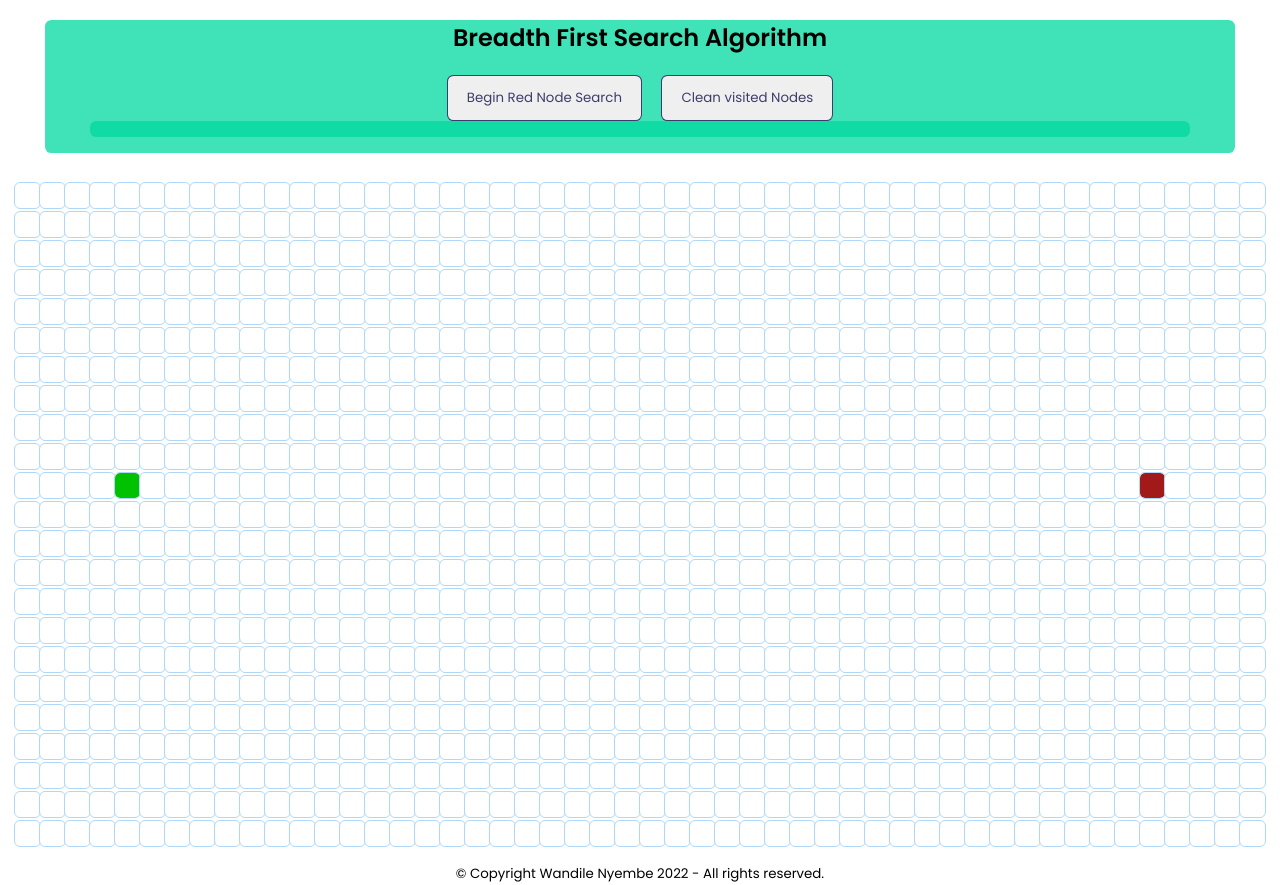
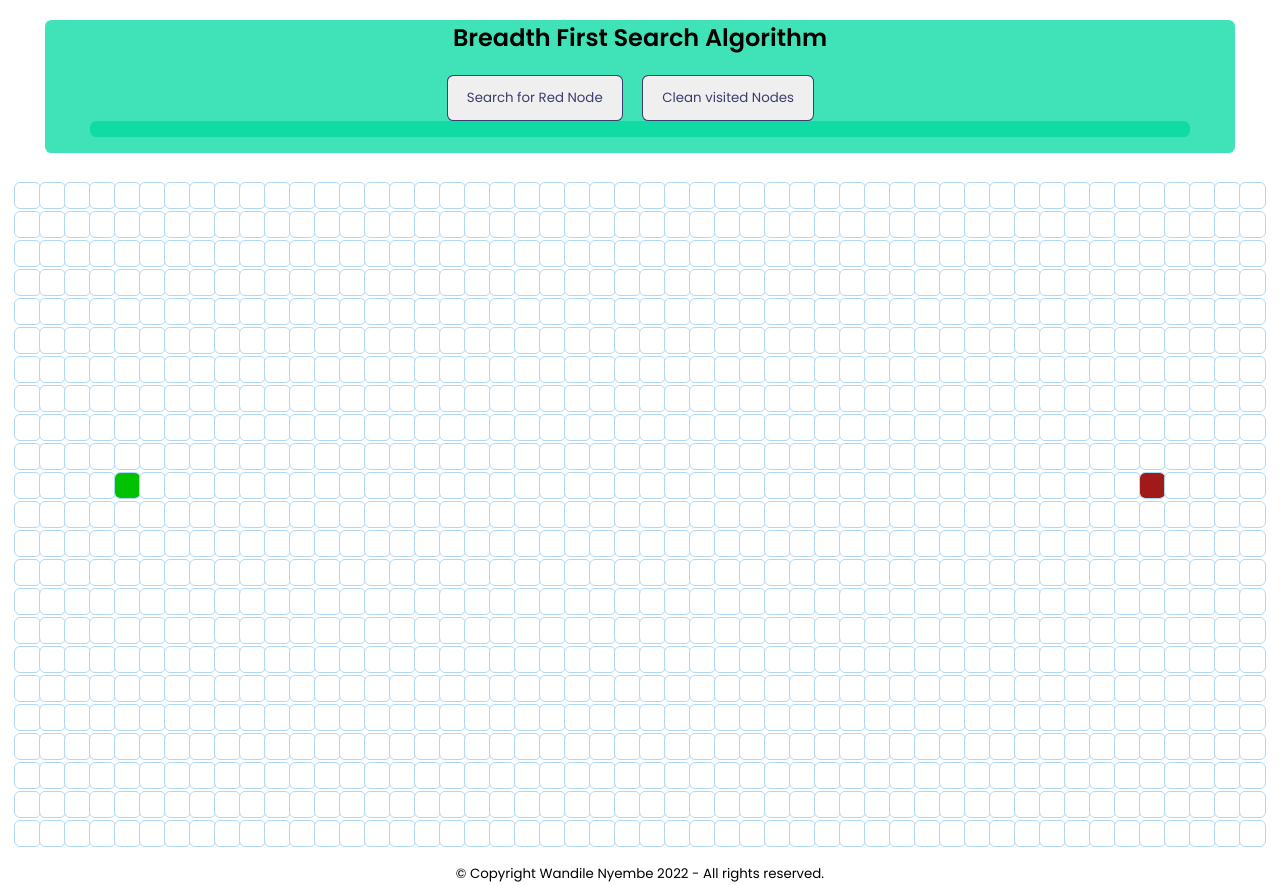
Before and after one commit to Waynium/Breadth-First-Search-Algorithm, a React (Create React App) app: page / in a window 1280 px wide. Built offline with nearby package versions, Linux system fonts and the light colour scheme.

Commit message:
Fixed Wall Issue

```diff
--- a/src/Algorithms/Dijkstra.js
+++ b/src/Algorithms/Dijkstra.js
@@ -3,13 +3,8 @@
  * in which they were visited. Also makes nodes point back to their
  * previous node. Therefore, this method is for all the nodes visited,
  * while we are searching for the finish node.
- *
  */
-
-const wallNodes = [];
-let x = 0;
-
-export function Dijkstra(grid, startNode, finishNode) {
+ export function Dijkstra(grid, startNode, finishNode) {
     /**
      * if we encounter a wall, we skip it
      * if (closestNode.isWall) continue
@@ -19,7 +14,6 @@ export function Dijkstra(grid, startNode, finishNode) {
      */
 
     const visitedNodesInOrder = [];
-
     if (!startNode || !finishNode || startNode === finishNode) {
         return false;
     }
@@ -36,11 +30,8 @@ export function Dijkstra(grid, startNode, finishNode) {
         // and assigns that value to the closest Destination variable
         const closestNode = unvisitedNodes.shift();
 
-        if (closestNode.isWall)
-            continue;
-
-        if (closestNode.distance === Infinity)
-            return visitedNodesInOrder;
+        if (closestNode.isWall)  continue;
+        if (closestNode.distance === Infinity) return visitedNodesInOrder;
 
         closestNode.isVisited = true;
         // now because the closest node is visted, we add it to the array of visted nodes in order
@@ -66,11 +57,8 @@ export function getNodesInShortestPathOrder(finishNode) {
     let currentNode = finishNode;
     while (currentNode !== null) {
         nodesInShortestPathOrder.unshift(currentNode); // opposite direction
-        //if (currentNode.previousNode.isWall)
-        //    continue;
         currentNode = currentNode.previousNode;
     }
-    console.log("Number of nodes in shortest path is",nodesInShortestPathOrder.length);
     return nodesInShortestPathOrder;
 }
 
@@ -114,7 +102,7 @@ function getUnvisitedNeighbours (node, grid) {
 /**
  * Returns an array of all the existing nodes
  */
-function getAllNodes(grid) {
+export function getAllNodes(grid) {
     const nodes = [];
     for (const row of grid) {
         for (const node of row) {
--- a/src/PathFindingVisualizer/Node/Node.css
+++ b/src/PathFindingVisualizer/Node/Node.css
@@ -61,6 +61,7 @@
 }
 
 
+
 @keyframes visitedAnimation {
   0% {
     transform: scale(0.3);
@@ -96,22 +97,23 @@
   animation-iteration-count: 1;
   animation-fill-mode: forwards;
   animation-play-state: running;
+  background-color: rgb(106, 166, 255)
 }
 
 @keyframes shortestPath {
   0% {
-    transform: scale(0.6);
-    background-color: rgb(106, 166, 255);
+    transform: scale(0.6) !important;
+    background-color: rgb(106, 166, 255) !important;
   }
 
   50% {
-    transform: scale(1.2);
-    background-color: rgb(106, 166, 255);
+    transform: scale(1.2) !important;
+    background-color: rgb(106, 166, 255) !important;
   }
 
   100% {
-    transform: scale(1);
-    background-color: rgb(106, 166, 255);
+    transform: scale(1) !important;
+    background-color: rgb(106, 166, 255) !important;
   }
 }
 
--- a/src/PathFindingVisualizer/PathFindingVisualizer.jsx
+++ b/src/PathFindingVisualizer/PathFindingVisualizer.jsx
@@ -1,6 +1,6 @@
 import React, { Component } from 'react';
 import Node from './Node/Node';
-import {Dijkstra, getNodesInShortestPathOrder} from '../Algorithms/Dijkstra';
+import { Dijkstra, getNodesInShortestPathOrder, getAllNodes } from '../Algorithms/Dijkstra';
 
 import './PathFindingVisualizer.css';
 
@@ -23,6 +23,9 @@ export default class PathFindingVisualizer extends Component {
         this.setState({grid});
     }
 
+    /**
+     * Method used to generate wall when mouse is pressed
+     */
     handleMouseDown = (row, col) => {
         const newGrid = getNewGridWithWallToggled(this.state.grid, row, col);
         this.setState({grid: newGrid, mouseIsPressed: true});
@@ -78,9 +81,7 @@ export default class PathFindingVisualizer extends Component {
                 // So that they can be specifically reffered to the CSS element, that animates them
                 const node = nodesInShortestPathOrder[i];
                 //if (node.row !== START_NODE_ROW && node.col !== START_NODE_COL) {
-                if (node.isWall)
-
-                    document.getElementById(`node-${node.row}-${node.col}`).className = 'node node-shortest-path';
+                document.getElementById(`node-${node.row}-${node.col}`).className = 'node node-shortest-path';
                 //}
 
             }, 50 * i);
@@ -123,6 +124,38 @@ export default class PathFindingVisualizer extends Component {
             }, 20 * i);
         }
     }
+    /*
+    generateWall() {
+        const {grid} = this.state;
+        const startNode = grid[START_NODE_ROW][START_NODE_COL];
+        const finishNode = grid[FINISH_NODE_ROW][FINISH_NODE_COL];
+        // the dijstra method returns the visited nodes in order,
+        const allNodes = getAllNodes(grid);
+        var x = 0;
+        var y = 0;
+        //let x = Math.floor((Math.random() * 10) + 1);
+        for (let i = 0; i <= 20; i++) {
+            if (i === allNodes.length) {
+                return;
+            }
+            // eslint-disable-next-line no-loop-func
+            setTimeout(() => {
+                const node = allNodes[i];
+                if (node.isStart) {
+                    document.getElementById(`node-${node.row}-${node.col}`).className = 'node node-start';
+                }
+                else if (node.isFinish) {
+                    document.getElementById(`node-${node.row}-${node.col}`).className = 'node node-finish';
+                }
+                else {
+                    x = Math.floor((Math.random() * 25) + 10); // columns
+                    y = Math.floor((Math.random() * 25) + 3); // rows
+                    document.getElementById(`node-${y}-${x}`).className = 'node node-wall';
+                }
+            }, 20 * i);
+        }
+
+    }*/
 
     render() {
         const {grid, mouseIsPressed} = this.state;
@@ -133,11 +166,14 @@ export default class PathFindingVisualizer extends Component {
                 <div className="header__container">
                     <h2 className="header">Breadth First Search Algorithm</h2>
                     <button className="btn" id="primary" onClick={() => this.visualizeDijkstra()}>
-                        Begin Red Node Search
+                        Search for Red Node
                     </button>
-                    <button className="btn" onClick={() => this.cleanVisitedNodes()}>
+                    <button className="btn" id="primary" onClick={() => this.cleanVisitedNodes()}>
                         Clean visited Nodes
                     </button>
+                    {/*<button className="btn" onClick={() => this.generateWall()}>
+                        Generate New Wall
+                    </button>*/}
                     <div className="header__container"></div>
                 </div>
                 <div className="grid"> {/**This is where the whole grid is rendered */}
```
Lines whose indentation alone changed are shown as unchanged.
